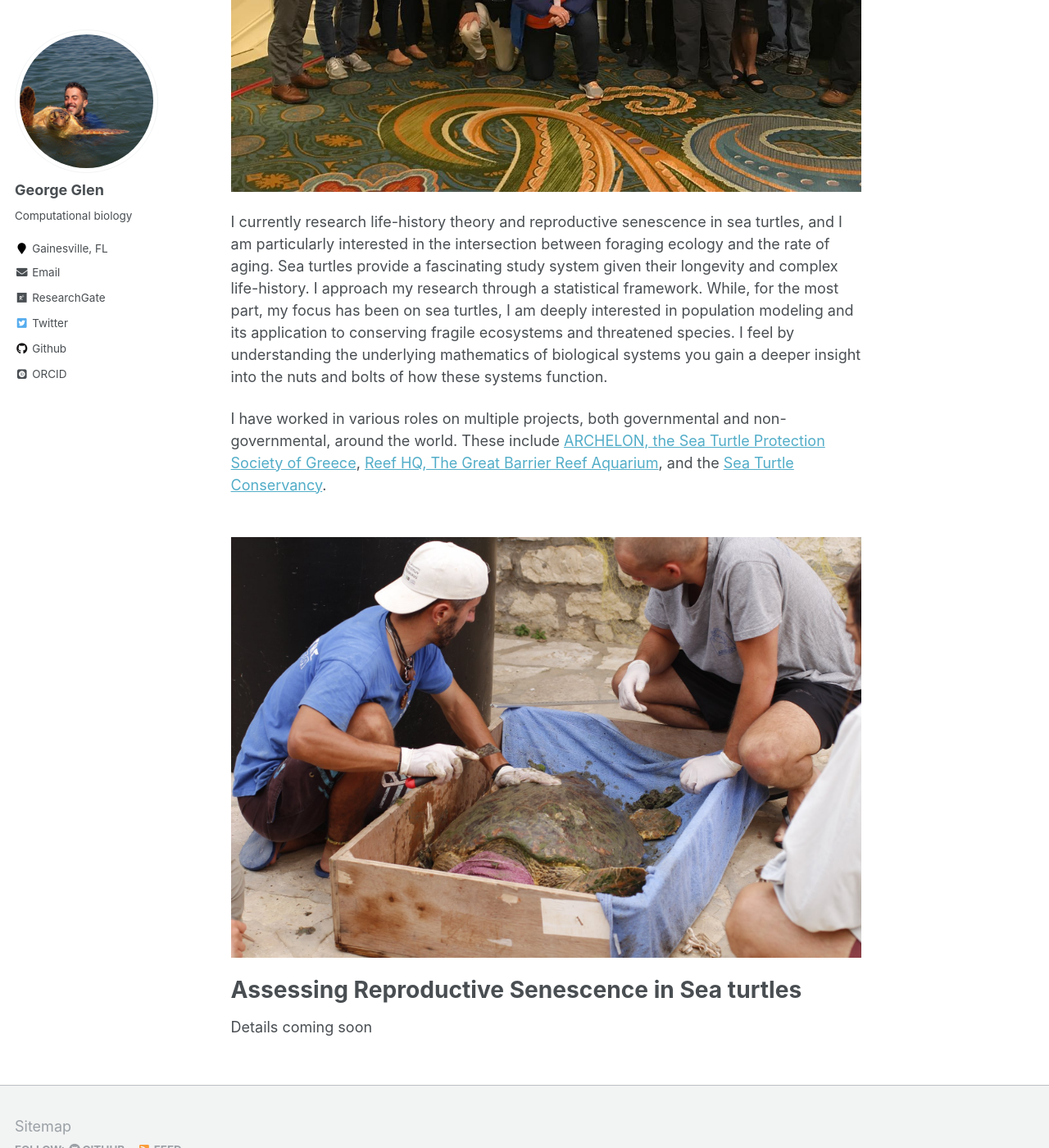
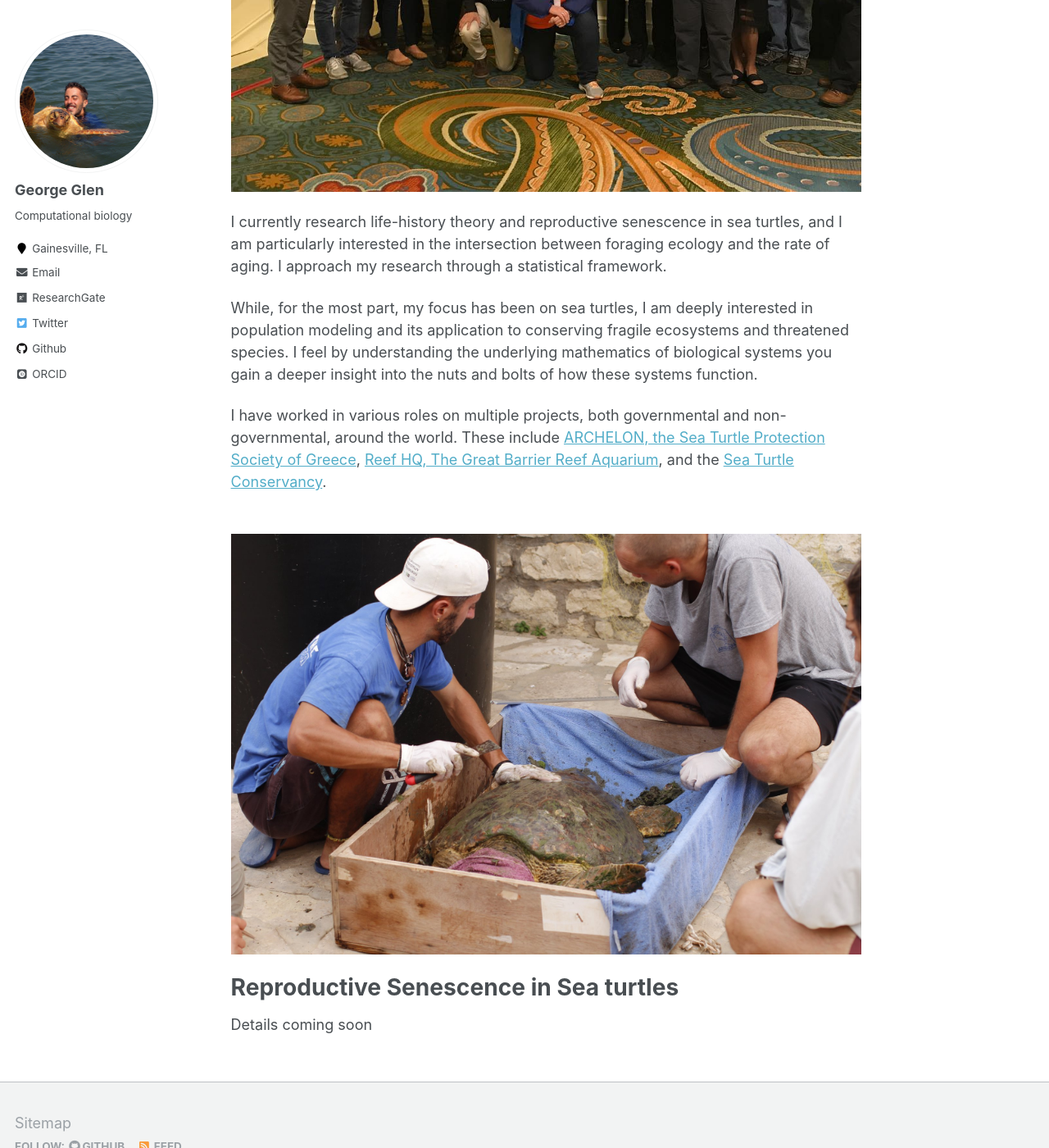
Before and after one commit to constantin-george/constantin-george.github.io, a Jekyll site: the page built from _pages/about.md, in a window 1280 px wide and 1400 px high, scrolled down 667 px. Shown: the whole window at 82% size. Built offline with Jekyll 4.4.1, drawn with Linux system fonts in a browser that asks for light colours; some web fonts are replaced.

Commit message:
Update about.md

```diff
--- a/_pages/about.md
+++ b/_pages/about.md
@@ -13,13 +13,15 @@
 
 <br/><img src='/images/ISTS_charleston.png'>
 
-I currently research life-history theory and reproductive senescence in sea turtles, and I am particularly interested in the intersection between foraging ecology and the rate of aging. Sea turtles provide a fascinating study system given their longevity and complex life-history. I approach my research through a statistical framework. While, for the most part, my focus has been on sea turtles, I am deeply interested in population modeling and its application to conserving fragile ecosystems and threatened species. I feel by understanding the underlying mathematics of biological systems you gain a deeper insight into the nuts and bolts of how these systems function.
+I currently research life-history theory and reproductive senescence in sea turtles, and I am particularly interested in the intersection between foraging ecology and the rate of aging. I approach my research through a statistical framework.
+
+While, for the most part, my focus has been on sea turtles, I am deeply interested in population modeling and its application to conserving fragile ecosystems and threatened species. I feel by understanding the underlying mathematics of biological systems you gain a deeper insight into the nuts and bolts of how these systems function.
 
 I have worked in various roles on multiple projects, both governmental and non-governmental, around the world. These include [ARCHELON, the Sea Turtle Protection Society of Greece](https://www.archelon.gr/index_eng.php), [Reef HQ, The Great Barrier Reef Aquarium](https://www.reefhq.com.au), and the [Sea Turtle Conservancy](https://conserveturtles.org).
 
 <br/><img src='/images/sea_turtle_greece1.png'>
 
-Assessing Reproductive Senescence in Sea turtles
+Reproductive Senescence in Sea turtles
 ==============================
 
 Details coming soon
```
